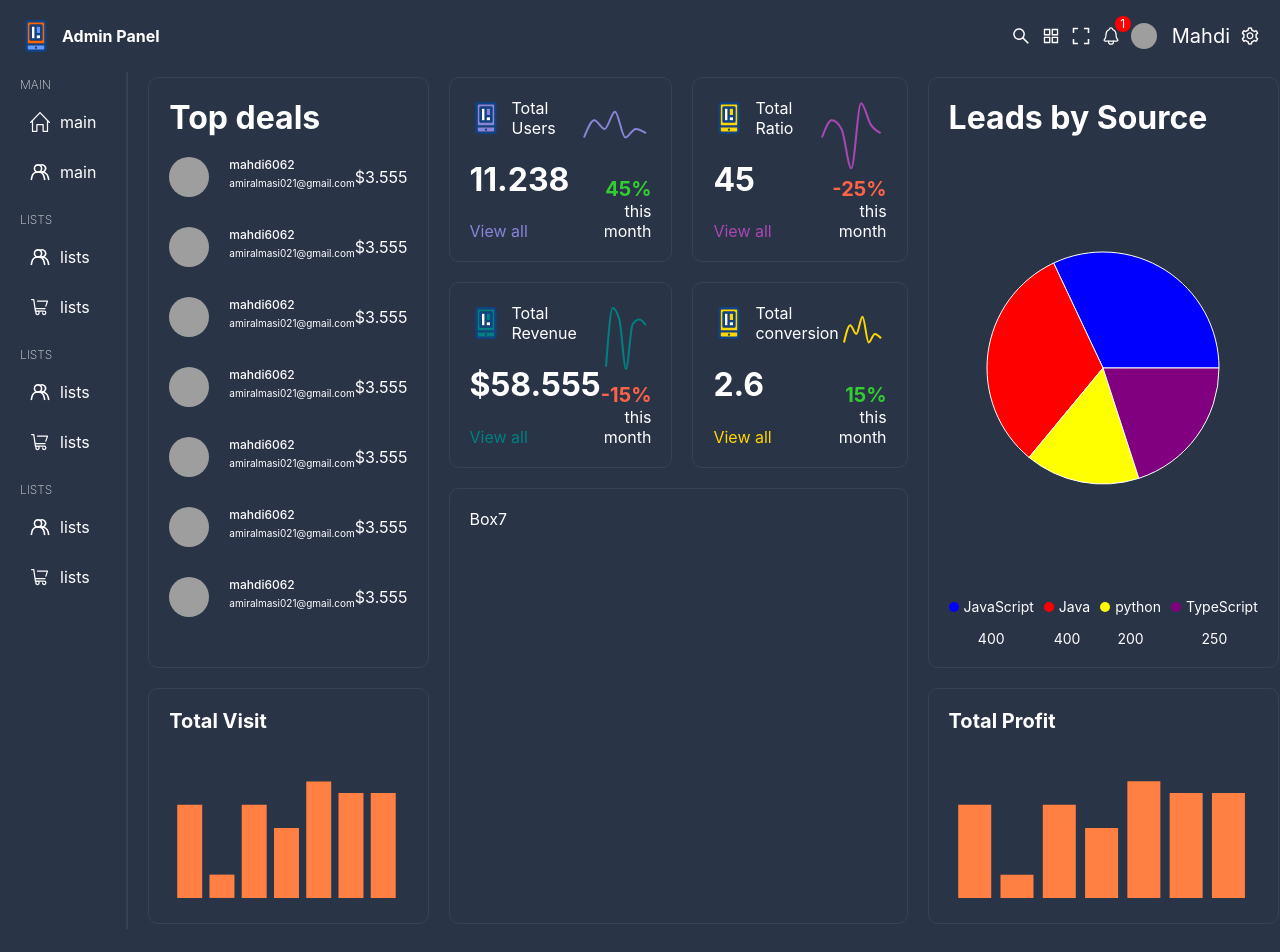
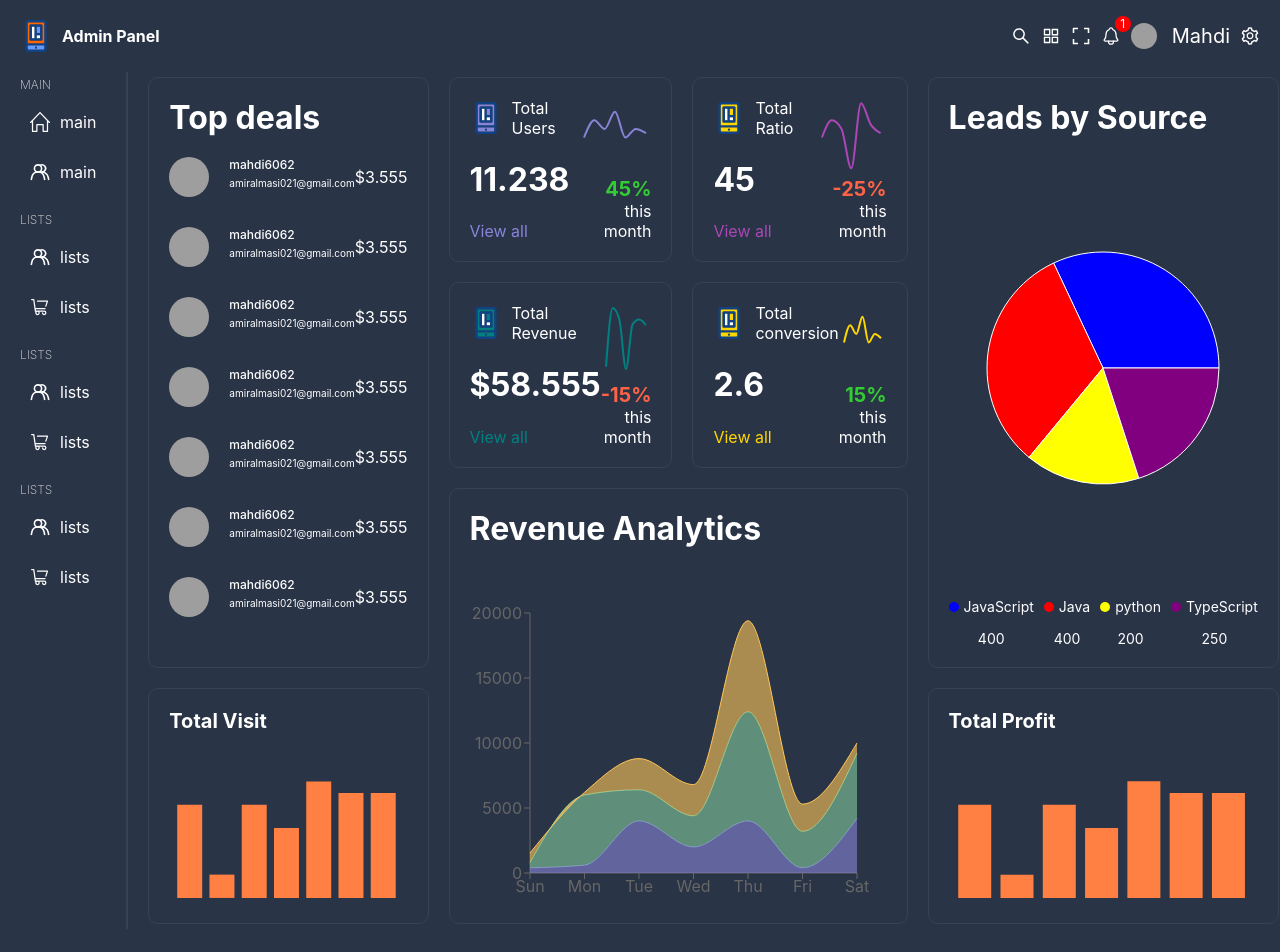
Before and after one commit to itsmahdi62/admin-panel, a React (Create React App) app: page / in a window 1280 px wide. Shown: the top 952 px of the page. Built offline with nearby package versions, Linux system fonts and the light colour scheme; grey boxes are pictures that could not be loaded.

Commit message:
Create the main chart

```diff
--- /dev/null
+++ b/src/components/BigChartBox/BigChartBox.scss
@@ -0,0 +1,13 @@
+.bigChartBox{
+    width: 100%;
+    height: 100%;
+    display: flex;
+    flex-direction: column;
+    justify-content: space-between;
+
+    .chart{
+        width: 100%;
+        height: 300px;
+    }
+
+}
--- /dev/null
+++ b/src/components/BigChartBox/BigChartBox.tsx
@@ -0,0 +1,73 @@
+import { Area, AreaChart, CartesianGrid, ResponsiveContainer, YAxis , XAxis, Tooltip} from "recharts";
+import "./BigChartBox.scss"
+const data = [
+    {
+      name: 'Sun',
+      books: 400,
+      clothes: 400,
+      electronic: 740,
+    },
+    {
+      name: 'Mon',
+      books: 600,
+      clothes: 5400,
+      electronic: 200,
+    },
+    {
+      name: 'Tue',
+      books: 4000,
+      clothes: 2400,
+      electronic: 2400,
+    },
+    {
+      name: 'Wed',
+      books: 2000,
+      clothes: 2400,
+      electronic: 2400,
+    },
+    {
+      name: 'Thu',
+      books: 4000,
+      clothes: 8400,
+      electronic: 7000,
+    },
+    {
+      name: 'Fri',
+      books: 400,
+      clothes: 2800,
+      electronic: 2100,
+    },
+    {
+      name: 'Sat',
+      books: 4200,
+      clothes: 5000,
+      electronic: 800,
+    },
+  ];
+const BigChartBox = () => {
+    return ( <div className="bigChartBox">
+        <h1>Revenue Analytics</h1>
+        <div className="chart">
+            <ResponsiveContainer width="100%" height="100%">
+                <AreaChart
+                data={data}
+                margin={{
+                    top: 10,
+                    right: 30,
+                    left: 0,
+                    bottom: 0,
+                }}
+                >
+                <XAxis dataKey="name" />
+                <YAxis />
+                <Tooltip />
+                <Area type="monotone" dataKey="books" stackId="1" stroke="#8884d8" fill="#8884d8" />
+                <Area type="monotone" dataKey="clothes" stackId="1" stroke="#82ca9d" fill="#82ca9d" />
+                <Area type="monotone" dataKey="electronic" stackId="1" stroke="#ffc658" fill="#ffc658" />
+                </AreaChart>
+            </ResponsiveContainer>
+        </div>
+    </div> );
+}
+
+export default BigChartBox;
--- a/src/pages/Home/Home.tsx
+++ b/src/pages/Home/Home.tsx
@@ -1,5 +1,6 @@
 import { chartBoxUser ,chartBoxProduct  ,chartBoxRevenue ,chartBoxConversion, barChartBoxVisit, barChartBoxRevenue } from "../../Data";
 import BarChartBox from "../../components/BarChartBox/BarChartBox";
+import BigChartBox from "../../components/BigChartBox/BigChartBox";
 import ChartBox from "../../components/ChartBox/ChartBox";
 import TopBox from "../../components/TopBox/TopBox";
 import PieChartBox from "../../components/pieChartBox/PieChartBox";
@@ -15,7 +16,7 @@ const Home = () => {
         <div className="box box4"><PieChartBox /></div>
         <div className="box box5"><ChartBox {...chartBoxRevenue}/></div>
         <div className="box box6"><ChartBox {...chartBoxConversion}/></div>
-        <div className="box box7">Box7</div>
+        <div className="box box7"><BigChartBox /></div>
         <div className="box box8"><BarChartBox {...barChartBoxVisit}/></div>
         <div className="box box9"><BarChartBox {...barChartBoxRevenue}/></div>
     </div> );
```
